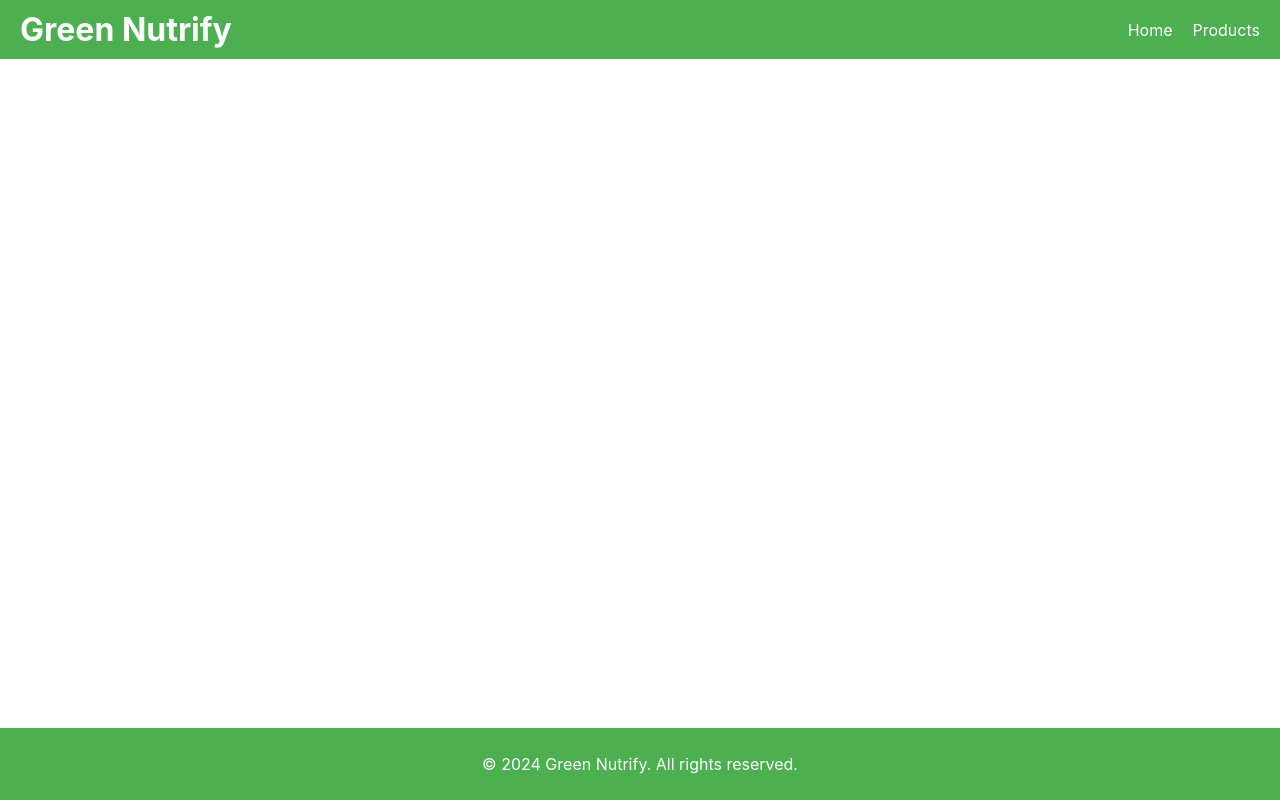
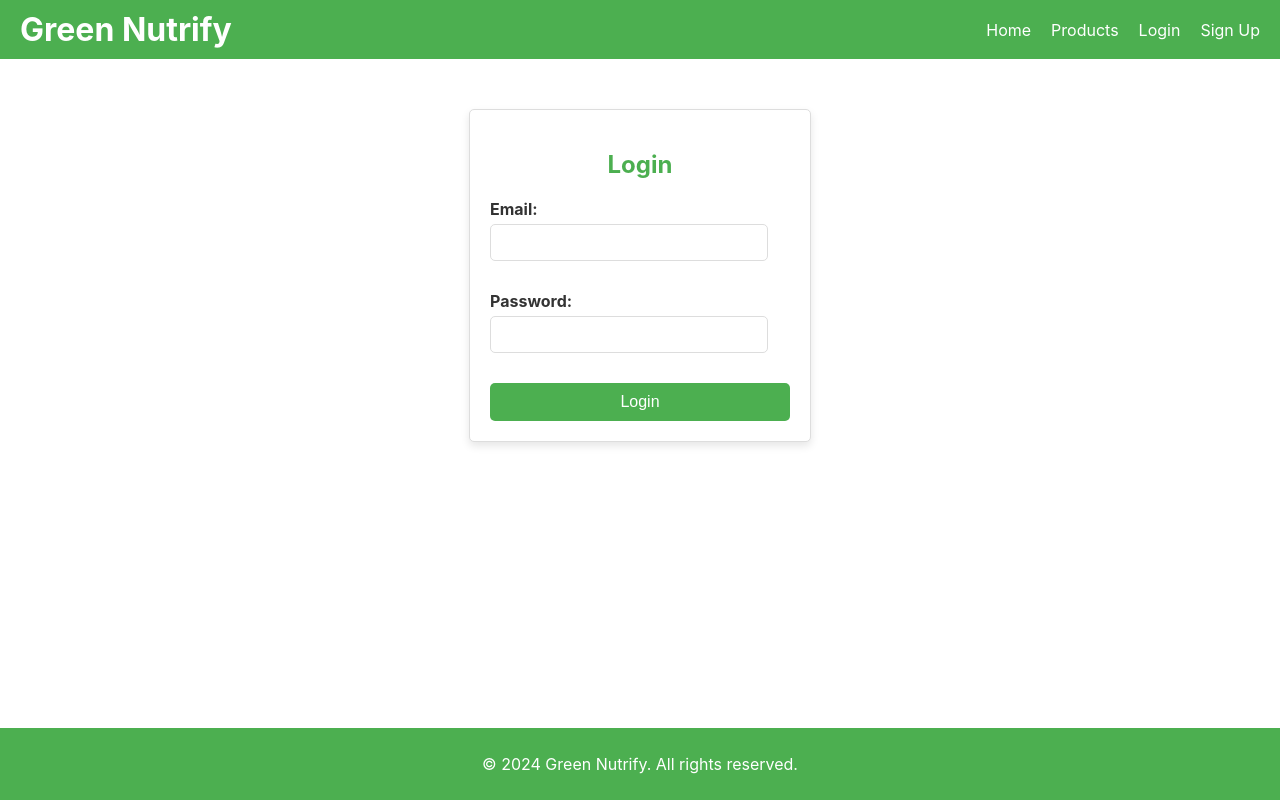
Before and after one commit to satyaprattipati/green_nutrify, a React (Create React App) app: page /login in a window 1280 px wide. Built offline with nearby package versions, Linux system fonts and the light colour scheme.

Commit message:
Login and signup pages

```diff
--- a/src/App.js
+++ b/src/App.js
@@ -4,6 +4,8 @@ import Header from './components/Header';
 import Footer from './components/Footer';
 import Home from './pages/Home';
 import Products from './pages/Products';
+import Login from './pages/Login';
+import Signup from './pages/Signup';
 import './styles/App.css';
 
 function App() {
@@ -14,6 +16,8 @@ function App() {
         <Routes>
           <Route path="/" element={<Home />} />
           <Route path="/products" element={<Products />} />
+          <Route path="/login" element={<Login />} />
+          <Route path="/signup" element={<Signup />} />
         </Routes>
         <Footer />
       </div>
--- a/src/components/Header.js
+++ b/src/components/Header.js
@@ -9,6 +9,8 @@ const Header = () => {
       <nav>
         <Link to="/">Home</Link>
         <Link to="/products">Products</Link>
+        <Link to="/login">Login</Link>
+        <Link to="/signup">Sign Up</Link>
       </nav>
     </header>
   );
--- /dev/null
+++ b/src/components/styles/components/LoginSignup.css
@@ -0,0 +1,55 @@
+.login-container,
+.signup-container {
+  width: 300px;
+  margin: 50px auto;
+  padding: 20px;
+  border: 1px solid #ddd;
+  border-radius: 5px;
+  background-color: #fff;
+  box-shadow: 0 4px 8px rgba(0, 0, 0, 0.1);
+  display: flex;
+  flex-direction: column;
+  align-items: center;
+}
+
+.login-container h2,
+.signup-container h2 {
+  margin-bottom: 20px;
+  color: #4CAF50;
+}
+
+form {
+  width: 100%;
+}
+
+form label {
+  display: block;
+  margin-bottom: 10px;
+  color: #333;
+  font-weight: bold;
+}
+
+form input {
+  width: calc(100% - 22px);
+  padding: 10px;
+  margin-top: 5px;
+  margin-bottom: 20px;
+  border: 1px solid #ddd;
+  border-radius: 5px;
+  box-sizing: border-box;
+}
+
+form button {
+  width: 100%;
+  padding: 10px;
+  background-color: #4CAF50;
+  color: #fff;
+  border: none;
+  border-radius: 5px;
+  cursor: pointer;
+  font-size: 16px;
+}
+
+form button:hover {
+  background-color: #45a049;
+}
--- /dev/null
+++ b/src/pages/Login.js
@@ -0,0 +1,40 @@
+import React, { useState } from 'react';
+import '../components/styles/components/LoginSignup.css';
+const Login = () => {
+  const [email, setEmail] = useState('');
+  const [password, setPassword] = useState('');
+
+  const handleSubmit = (e) => {
+    e.preventDefault();
+    console.log('Login:', { email, password });
+  };
+
+  return (
+    <div className="login-container">
+      <h2>Login</h2>
+      <form onSubmit={handleSubmit}>
+        <label>
+          Email:
+          <input
+            type="email"
+            value={email}
+            onChange={(e) => setEmail(e.target.value)}
+            required
+          />
+        </label>
+        <label>
+          Password:
+          <input
+            type="password"
+            value={password}
+            onChange={(e) => setPassword(e.target.value)}
+            required
+          />
+        </label>
+        <button type="submit">Login</button>
+      </form>
+    </div>
+  );
+};
+
+export default Login;
--- /dev/null
+++ b/src/pages/Signup.js
@@ -0,0 +1,55 @@
+import React, { useState } from 'react';
+import '../components/styles/components/LoginSignup.css';
+
+const Signup = () => {
+  const [email, setEmail] = useState('');
+  const [password, setPassword] = useState('');
+  const [confirmPassword, setConfirmPassword] = useState('');
+
+  const handleSubmit = (e) => {
+    e.preventDefault();
+    if (password !== confirmPassword) {
+      alert("Passwords do not match");
+      return;
+    }
+    console.log('Signup:', { email, password });
+  };
+
+  return (
+    <div className="signup-container">
+      <h2>Sign Up</h2>
+      <form onSubmit={handleSubmit}>
+        <label>
+          Email:
+          <input
+            type="email"
+            value={email}
+            onChange={(e) => setEmail(e.target.value)}
+            required
+          />
+        </label>
+        <label>
+          Password:
+          <input
+            type="password"
+            value={password}
+            onChange={(e) => setPassword(e.target.value)}
+            required
+          />
+        </label>
+        <label>
+          Confirm Password:
+          <input
+            type="password"
+            value={confirmPassword}
+            onChange={(e) => setConfirmPassword(e.target.value)}
+            required
+          />
+        </label>
+        <button type="submit">Sign Up</button>
+      </form>
+    </div>
+  );
+};
+
+export default Signup;
```
